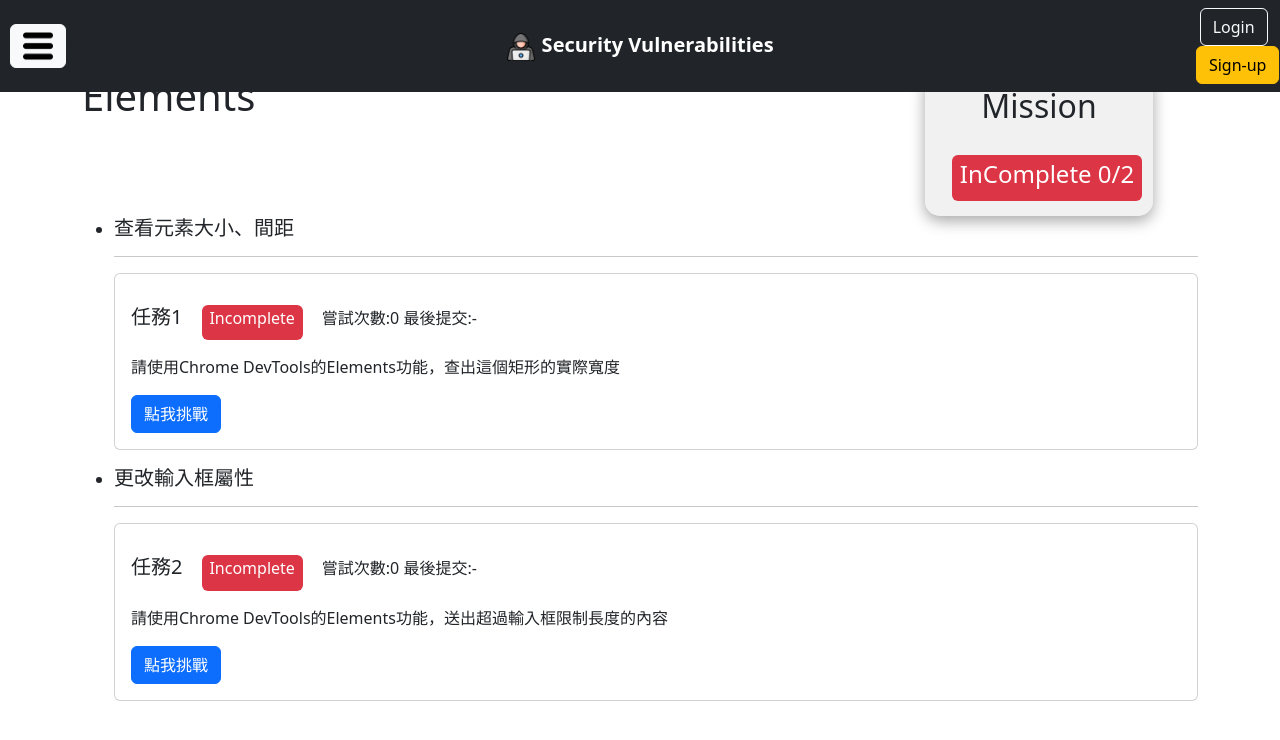
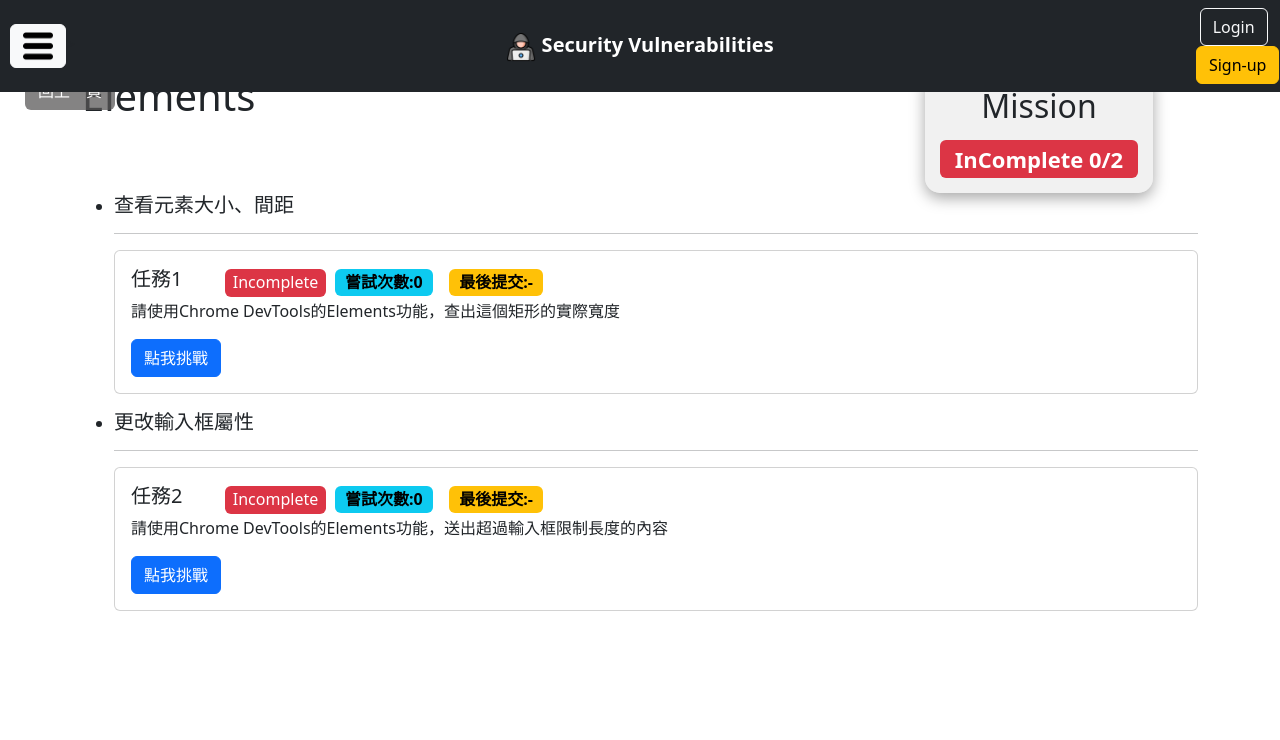
Before and after one commit to joewu1018/SecurityVulnerablilitiesDemo, a Django app: page /devtools/elements in a window 1280 px wide. Shown: the top 740 px of the page. Run offline with Django 4.2, Linux system fonts and the light colour scheme; data comes from the database, SQL or seed files in the repository; data that the repository does not hold is empty.

Commit message:
feature-devtoolCss 1.modal調整 2.各側驗版面修改

```diff
--- a/SecurityVulnerabilities/templates/modal_template.html
+++ b/SecurityVulnerabilities/templates/modal_template.html
@@ -1,16 +1,17 @@
+{% load static %}
 <!-- 答對視窗 -->
 <div class="modal fade" id="correct-info" data-bs-backdrop="static" data-bs-keyboard="false" tabindex="-1"
     aria-labelledby="staticBackdropLabel" aria-hidden="true">
     <div class="modal-dialog">
         <div class="modal-content">
             <div class="modal-header">
-                <h1 class="modal-title fs-5" id="correctModalLabel">✅ 恭喜</h1>
+                <h1 class="modal-title fs-5" id="correctModalLabel"><img src="{% static 'images/correct.png' %}" width="25px" height="25px">&emsp;恭喜</h1>
                 <button type="button" class="btn-close" data-bs-dismiss="modal" aria-label="Close"></button>
             </div>
             <div class="modal-body">
             </div>
             <div class="modal-footer">
-                <button type="button" class="btn btn-danger" data-bs-dismiss="modal">Close</button>
+                <button type="button" class="btn btn-secondary" data-bs-dismiss="modal">Close</button>
             </div>
         </div>
     </div>
@@ -21,13 +22,13 @@
     <div class="modal-dialog">
         <div class="modal-content">
             <div class="modal-header">
-                <h1 class="modal-title fs-5" id="wrongModalLabel">❌ 失敗</h1>
+                <h1 class="modal-title fs-5" id="wrongModalLabel"><img src="{% static 'images/error.png' %}" width="25px" height="25px">&emsp;失敗</h1>
                 <button type="button" class="btn-close" data-bs-dismiss="modal" aria-label="Close"></button>
             </div>
             <div class="modal-body">
             </div>
             <div class="modal-footer">
-                <button type="button" class="btn btn-danger" data-bs-dismiss="modal">Close</button>
+                <button type="button" class="btn btn-secondary" data-bs-dismiss="modal">Close</button>
             </div>
         </div>
     </div>
--- a/SecurityVulnerabilities/templates/students/dev_elements.html
+++ b/SecurityVulnerabilities/templates/students/dev_elements.html
@@ -2,6 +2,7 @@
 {% block title %}Dev Elements{% endblock %}
 {% block content%}
 {% load filter %}
+<a href="{% url 'Devtools' %}" class="btn" style="background-color: #575656ba;color:white;position:  absolute;left: 25px;">回上一頁</a>
 <div class="row">
   <div class="col-9">
     <h1>Elements</h1>
@@ -9,13 +10,13 @@
   <div class="col-3" style="text-align: center;background-color: #e3e3e381;width: 20%;border-radius: 15px; box-shadow: rgba(0, 0, 0, 0.35) 0px 5px 15px;">
     {% if missions_complete_count == missions_info|length %}
     <h2 style="margin: 15px;">Mission</h2>
-            <span class="badge bg-success" style="margin: 15px;">
-                <h4>Complete {{ missions_complete_count }}/{{ missions_info|length }}</h4>
+    <span class="badge bg-success" style="margin: 0px 0px 15px;font-size: 22px;">
+        Complete {{ missions_complete_count }}/{{ missions_info|length }}
     </span>
     {% else %}
     <h2 style="margin: 15px;">Mission</h2>
-            <span class="badge bg-danger" style="margin: 15px;">
-                <h4>InComplete {{ missions_complete_count }}/{{ missions_info|length }}</h4>
+    <span class="badge bg-danger" style="margin: 0px 0px 15px;font-size: 22px;">
+        InComplete {{ missions_complete_count }}/{{ missions_info|length }}
     </span>
     {% endif %}
 </div>
@@ -27,18 +28,28 @@
       <hr>
       <div class="card">
         <div class="card-body">
-                <h5 class="card-title" style="display: inline;">任務{{ forloop.counter }}</h5>
+          <div class="row" style="align-items: center;">
+            <h5 class="card-title col-1" style="display: inline;">任務{{ forloop.counter }}</h5>
+            <div class="col-11">
+              <div style="width: 110px;display: inline-block;text-align: center;">
                 {% if mission_info.is_completed %}
-                    <span class="badge bg-success" style="margin: 15px;">
-                        <h6>Complete</h6>
+                <span class="badge bg-success">
+                  <h6 style="margin: 0;">Complete</h6>
                 </span>
                 {% else %}
-                    <span class="badge bg-danger" style="margin: 15px;">
-                        <h6>Incomplete</h6>
+                <span class="badge bg-danger">
+                  <h6 style="margin: 0;">Incomplete</h6>
                 </span>
                 {% endif %}
-                <span>嘗試次數:{{ mission_info.attempts }}</span>
-                <span>最後提交:{{ mission_info.last_attempt|formatTime }}</span>
+              </div>
+              <div style="width: 110px;display: inline-block;">
+                <span class="badge text-bg-info" style="font-size: 16px;">嘗試次數:{{ mission_info.attempts }}</span>
+              </div>
+              <div style="width: 185px;display: inline-block;">
+                <span class="badge text-bg-warning" style="font-size: 16px;">最後提交:{{ mission_info.last_attempt|formatTime }}</span>
+              </div>
+            </div>
+          </div>
           <p class="card-text">{{ mission_info.mission.description }}</p>
           <button type="button" class="btn btn-primary" data-bs-toggle="modal"
             data-bs-target="#{{ mission_info.mission.alias }}">
@@ -81,7 +92,7 @@
         </div>
         <div class="modal-footer">
           <button type="button" class="btn btn-danger" data-bs-dismiss="modal">離開</button>
-          <button type="button" class="btn btn-primary submit-btn">提交</button>
+          <button type="button" class="btn btn-success submit-btn">提交</button>
         </div>
       </form>
     </div>
@@ -113,7 +124,7 @@
         </div>
         <div class="modal-footer">
           <button type="button" class="btn btn-danger" data-bs-dismiss="modal">離開</button>
-          <button type="button" class="btn btn-primary submit-btn">提交</button>
+          <button type="button" class="btn btn-success submit-btn" >提交</button>
         </div>
       </form>
     </div>
@@ -131,7 +142,7 @@
     });
 
     // 取得任務答案
-    function getMissionAnswer(id){
+    function getMissionAnswer(id) {
       switch (id) {
         case "ElementsComputed":
           return $("#computed-div").width();
@@ -145,15 +156,15 @@
     // 檢查答案
     function checkAnswer(id, answer) {
       var data = {
-        input: $("#"+ id +" input[name='answer']").val(),
+        input: $("#" + id + " input[name='answer']").val(),
         answer: answer,
-        question: $("#"+ id +" input[name='question']").val(),
-        mission_id: $("#"+ id +" input[name='mission_id']").val(),
+        question: $("#" + id + " input[name='question']").val(),
+        mission_id: $("#" + id + " input[name='mission_id']").val(),
         csrfmiddlewaretoken: "{{ csrf_token }}",
       };
       AjaxCheckAnswer(data, function (response) {
-        $("#"+ id).modal("hide");
-        var mission = $("#"+ id +"Label").text();
+        $("#" + id).modal("hide");
+        var mission = $("#" + id + "Label").text();
         if (response.isCorrect) {
           alertMissionComplete(mission);
         } else {
```
Also changed, not shown: SecurityVulnerabilities/templates/students/dev_console.html (+22 -11 lines), SecurityVulnerabilities/templates/students/dev_network.html (+22 -11 lines), SecurityVulnerabilities/templates/students/dev_source.html (+27 -15 lines), SecurityVulnerabilities/static/images/correct.png (added), SecurityVulnerabilities/static/images/error.png (added). Lines whose indentation alone changed are shown as unchanged.
